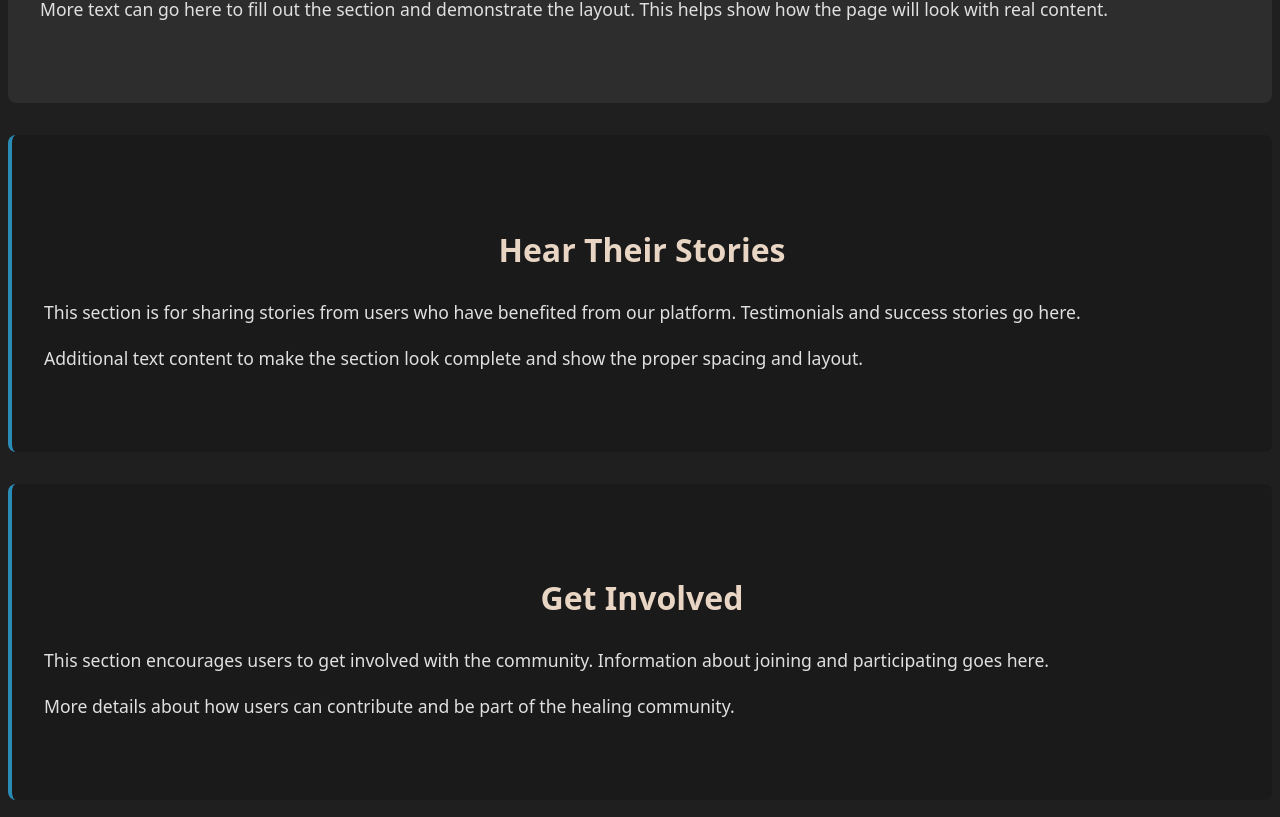
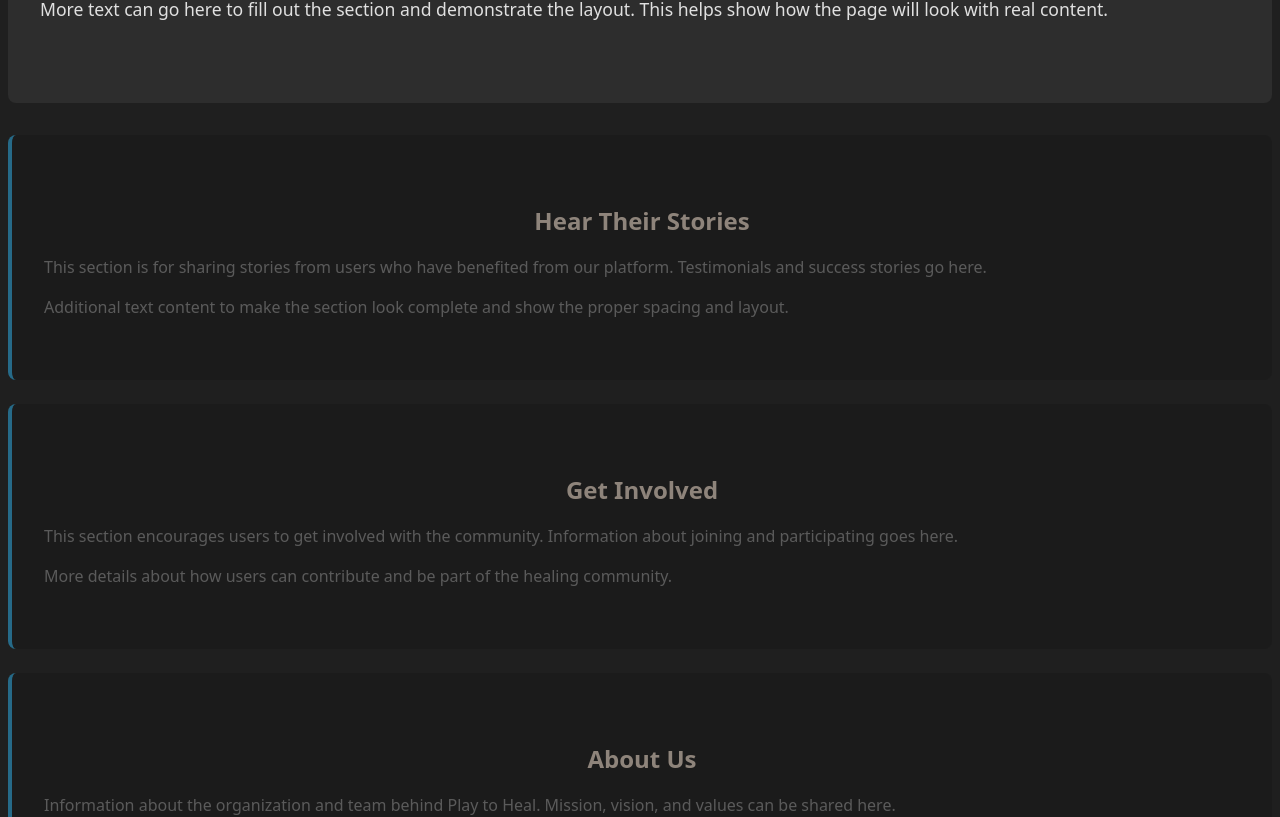
Before and after one commit to wahabahmed25/trance4mation-temp, a React (Vite) app: page / in a window 1280 px wide. Shown: the part 853-1670 px from the top of the page. Built offline with nearby package versions, Linux system fonts and the light colour scheme.

Commit message:
minor style changes

```diff
--- a/src/pages/Home.css
+++ b/src/pages/Home.css
@@ -1,4 +1,6 @@
-/* Home Page Styles */
+/* ==========================================
+   HERO SECTION
+   ========================================== */
 .hero-section {
   display: flex;
   align-items: center;
@@ -29,8 +31,8 @@
   gap: 0.25rem;
 }
 .tag-lines h3 {
-    margin: 0; /* Remove default margins */
-  }
+  margin: 0;
+}
 
 .hero-left img {
   max-width: 100%;
@@ -69,13 +71,14 @@
   background-color: var(--deep-teal);
 }
 
-/* Game Sections */
+/* ==========================================
+   GAME SECTION
+   ========================================== */
 .game-section {
   padding: 4rem 2rem;
   margin: 2rem 0;
   background-color: var(--section-bg);
   border-radius: 8px;
-  transition: background-color 0.3s ease;
 }
 
 .game-section h2 {
@@ -92,26 +95,30 @@
   font-size: 1.1rem;
 }
 
-/* Filler Sections */
+/* ==========================================
+   GENERIC SECTIONS (PLACEHOLDER)
+   ========================================== */
 .filler-section {
-  padding: 4rem 2rem;
-  margin: 2rem 0;
+  padding: 3rem 2rem;
+  margin: 1.5rem 0;
   background-color: var(--section-bg-alt);
   border-radius: 8px;
   border-left: 4px solid var(--sky-blue);
-  transition: background-color 0.3s ease;
+  opacity: 0.7;
 }
 
 .filler-section h2 {
   color: #E8D5C4;
-  margin-bottom: 1.5rem;
-  font-size: 2rem;
+  margin-bottom: 1rem;
+  font-size: 1.5rem;
   text-align: center;
+  opacity: 0.8;
 }
 
 .filler-section p {
-  color: var(--text-primary);
-  line-height: 1.6;
-  margin-bottom: 1rem;
-  font-size: 1.1rem;
+  color: var(--text-secondary);
+  line-height: 1.5;
+  margin-bottom: 0.8rem;
+  font-size: 1rem;
+  opacity: 0.6;
 }
```
